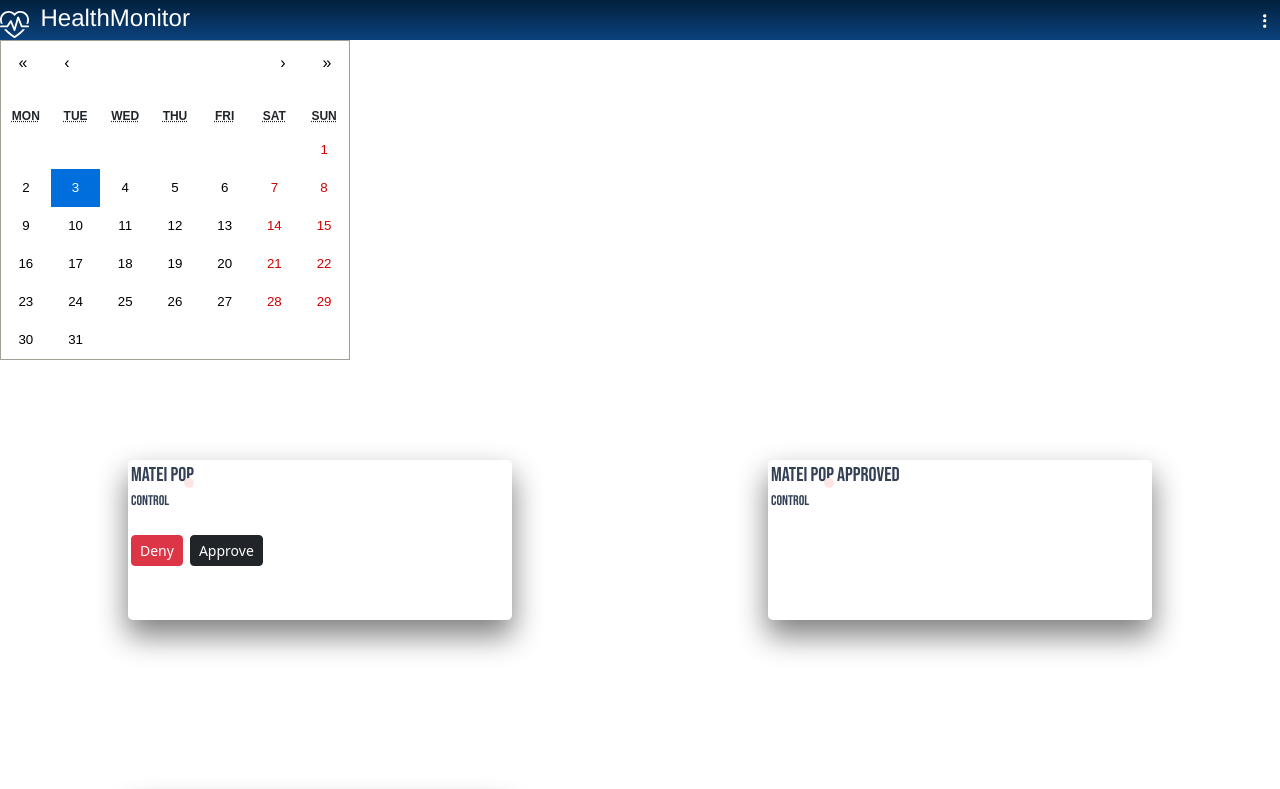
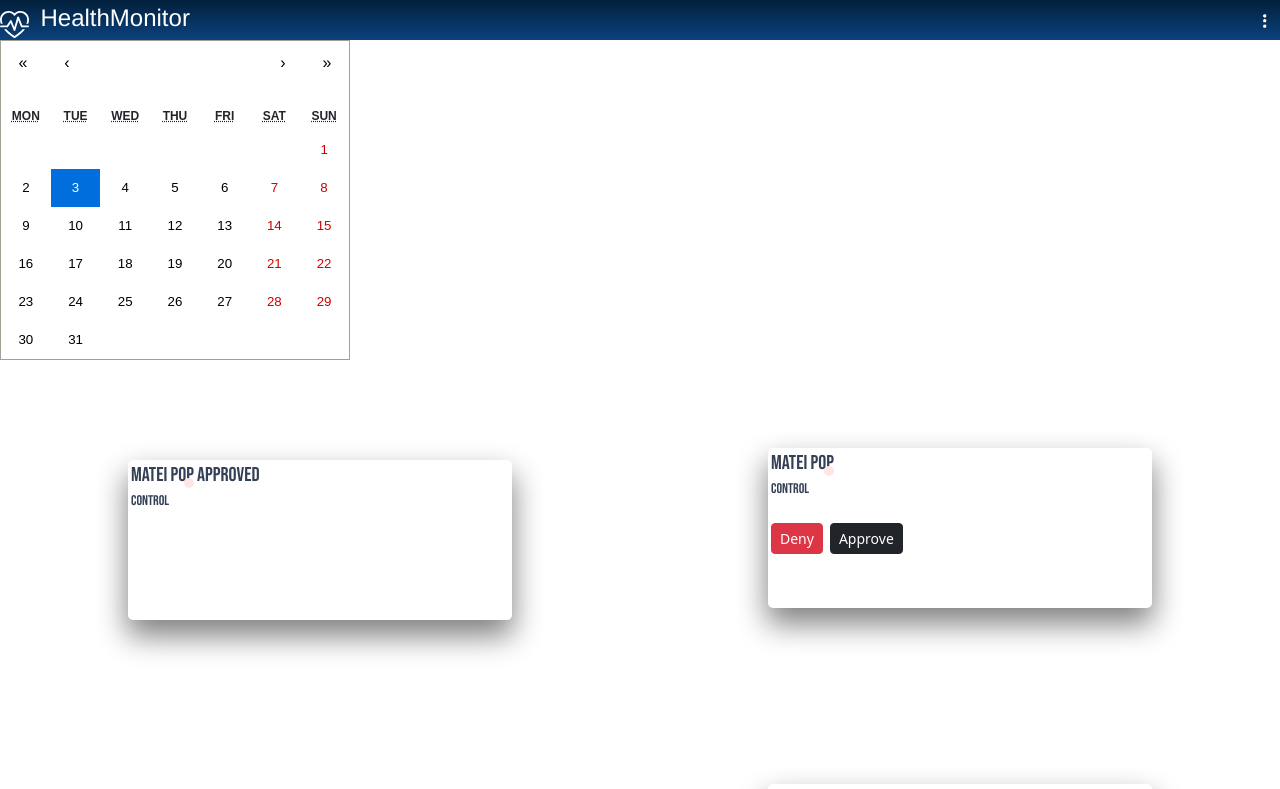
Before and after one commit to bucuralexandra/Health-Monitor, a React (Create React App) app: page /doctor/manageAppointments in a window 1280 px wide. Shown: the top 789 px of the page. Built offline with nearby package versions, Linux system fonts and the light colour scheme.

Commit message:
deny and approve feature

```diff
--- a/src/AppointmentCard.js
+++ b/src/AppointmentCard.js
@@ -10,37 +10,52 @@ function AppointmentCard(props)
 {
     const [id, setId] = useState(0);
     const [show, setShow] = useState(false);
-    const [appointments, SetAppointments] = useState([]);
+    const [approvedAppointments, SetApprovedAppointments] = useState([]);
+    const [pendingAppointments, SetPendingAppointments] = useState([]);
     const [colors, setColors] = useState(new Map());
 
     const handleClose = () => setShow(false);
 
     const handleRemoveAppointment = () => {
         setShow(false)
-        const newList = appointments.filter((item) => item.id !== id);
-        SetAppointments(newList);
+        APPOINTMENTS= APPOINTMENTS.filter(item=>item.id!==id);
     }
     useEffect(() => {
+        console.log("Date selected " +format(props.date, 'dd-MM-yyyy'));
+        const newList = APPOINTMENTS.filter((item) => item.date == format(props.date, 'dd-MM-yyyy'));
+        const approvedList= newList.filter(item=> item.status!=="pending");
+        const pendingList= newList.filter(item=> item.status==="pending")
+        SetApprovedAppointments(approvedList);
+        SetPendingAppointments(pendingList);
+        console.log(props.date)
+    }, [props,APPOINTMENTS]);
 
-        console.log("Date selected " +format(props.date, 'dd-MM-yyyy'));
-        const newList = props.appointments.filter((item) => item.date == format(props.date, 'dd-MM-yyyy'));
-        SetAppointments(newList);
-    }, [props]);
-
-
-    function approve(id) {
-        setShow(true);
-
+    const handleApprove =(id)=>
+    {
+        let appointment=pendingAppointments.find(item=>item.id==id)
+        const pendingList= pendingAppointments.filter(item=> item.id!==id);
+        appointment.status="approved";
+        let approvedList= approvedAppointments;
+        approvedList.push(appointment);
+        //const approvedList= approvedAppointments.push(appointment);
+        SetPendingAppointments(pendingList);
+        SetApprovedAppointments(approvedList);
+    }
+    const approve= (id) =>{
+        setShow(false);
+        handleApprove(id);
     }
 
-    function deny(id) {
-        setShow(false);
+    const deny= (id)=> {
+        setShow(true);
+        setId(id);
     }
 
-    return(
+    return(<div style={{display: "flex"}}>
+                <div className="approvedAppointments">
+                        {approvedAppointments && approvedAppointments.map((item) => (
+                            <div>
                                 <div className='d-flex flex-wrap justify-content-center appointment'>
-
-            {appointments && appointments.map((item) => (
                                     <div className='p-2 flex-fill ' key={item.id} id="element" >
                                         <link rel="stylesheet" href="https://cdnjs.cloudflare.com/ajax/libs/font-awesome/4.7.0/css/font-awesome.min.css" />
                                         <div id="container">
@@ -52,14 +67,39 @@ function AppointmentCard(props)
                                                 <br></br>
 
                                                 <div className="control" hidden={ item.status === "approved"}>
-                                <Button variant="danger" size="sm" disabled={colors.get(item.id)==="rgba(255,130,130,0.6)"} style={{marginRight: "0.5em" }} onClick={() => approve(item.id)}>Deny</Button>
-                                <Button variant="dark" size="sm" disabled={colors.get(item.id)==="rgba(255,130,130,0.6)"} onClick={() => deny(item.id)}>Approve</Button>
+                                                    <Button variant="danger" size="sm" disabled={colors.get(item.id)==="rgba(255,130,130,0.6)"} style={{marginRight: "0.5em" }} onClick={() => deny(item.id)}>Deny</Button>
+                                                    <Button variant="dark" size="sm" disabled={colors.get(item.id)==="rgba(255,130,130,0.6)"} onClick={() => approve(item.id)}>Approve</Button>
+                                                </div>
+
+                                            </div>
+                                        </div>
+                                    </div>
+                                </div>
+                            </div>
+                        ))}
+                </div>
+                <div className="pendingAppointments">
+                    {pendingAppointments && pendingAppointments.map((item)=>(
+                            <div className='p-2 flex-fill ' key={item.id} id="element" >
+                                <link rel="stylesheet" href="https://cdnjs.cloudflare.com/ajax/libs/font-awesome/4.7.0/css/font-awesome.min.css" />
+                                <div id="container">
+                                    <div className="product-details" >
+                                        <h1>{item.name}</h1>
+                                        <br></br>
+                                        <h1 style={{fontSize:"14px"}}>{item.motive}</h1>
+                                        <br></br>
+                                        <br></br>
+                                        <div className="control" hidden={ item.status === "approved"}>
+                                            <Button variant="danger" size="sm" disabled={colors.get(item.id)==="rgba(255,130,130,0.6)"} style={{marginRight: "0.5em" }} onClick={() => deny(item.id)}>Deny</Button>
+                                            <Button variant="dark" size="sm" disabled={colors.get(item.id)==="rgba(255,130,130,0.6)"} onClick={() => approve(item.id)}>Approve</Button>
                                         </div>
 
                                     </div>
                                 </div>
                             </div>
                     ))}
+                </div>
+
             <Modal show={show} onHide={handleClose}>
                 <Modal.Header closeButton>
                     <Modal.Title>Cancel Appointment</Modal.Title>
@@ -77,4 +117,97 @@ function AppointmentCard(props)
         </div>
      )
 }
+
+let APPOINTMENTS = [
+    {
+        id: "1",
+        date: "03-01-2023",
+        time: "12:20",
+        name : "Matei Pop",
+        doctor : "Dr. Who",
+        motive : "Control",
+        status : "pending"
+    },
+    {
+        id : "2",
+        date: "03-01-2023",
+        time: "12:20",
+        name : "Bucur Alexandra",
+        doctor : "Dr. Who",
+        motive : "PreOp",
+        status : "pending"
+    },
+    {
+        id : "3",
+        date: "03-01-2023",
+        time: "12:20",
+        name : "Sergiu Gaga",
+        doctor : "Dr. Who",
+        motive : "Control",
+        status : "pending"
+    },
+    {
+        id : "4",
+        date: "03-01-2023",
+        time: "12:20",
+        name : "Mihai Pop",
+        doctor : "Dr. Who",
+        motive : "Control",
+        status : "pending"
+    },
+    {
+        id : "5",
+        date: "03-01-2023",
+        time: "12:20",
+        name : "Maria Antoaneta",
+        doctor : "Dr. Who",
+        motive : "Control",
+        status : "pending"
+    },
+    {
+        id : "6",
+        date: "03-01-2023",
+        time: "12:20",
+        name : "Matei Pop approved",
+        doctor : "Dr. Who",
+        motive : "Control",
+        status : "approved"
+    },
+    {
+        id : "7",
+        date: "03-01-2023",
+        time: "12:20",
+        name : "Bucur Alexandra approved",
+        doctor : "Dr. Who",
+        motive : "PreOp",
+        status : "approved"
+    },
+    {
+        id : "8",
+        date: "03-01-2023",
+        time: "12:20",
+        name : "Sergiu Gaga approved",
+        doctor : "Dr. Who",
+        motive : "Control",
+        status : "approved"
+    },
+    {
+        id : "9",
+        date: "03-01-2023",
+        time: "12:20",
+        name : "Mihai Pop approved",
+        doctor : "Dr. Who",
+        motive : "Control",
+        status : "approved"
+    },
+    {
+        id : "10",
+        date: "03-01-2023",
+        time: "12:20",
+        name : "Maria Antoaneta approved",
+        doctor : "Dr. Who",
+        motive : "Control",
+        status : "approved"
+    }
+]
 export default AppointmentCard;
--- a/src/ManageAppointments.js
+++ b/src/ManageAppointments.js
@@ -10,7 +10,7 @@ import AppointmentCard from "./AppointmentCard"
 function ManageAppointments(props) {
 
     const [date, setDate] = useState(new Date());
-    const [approvedAppointments, setApprovedAppointments] = useState(APPROVED_APPOINTMENTS);
+
 
 
     const onDateChange = (newDate) => {
@@ -23,114 +23,11 @@ function ManageAppointments(props) {
             <Calendar locale="en-GB" onChange={onDateChange}
                       value={date}
                       showNeighboringMonth={false}/>
-            <div style={{display: "flex"}}>
-                <div className="pendingAppointments">
-                    <AppointmentCard date={date} appointments={PENDING_APPOINTMENTS}/>
-                </div>
-                <div className="approvedAppointments">
-                    <AppointmentCard date={date} appointments={APPROVED_APPOINTMENTS}/>
-                </div>
-            </div>
+           <AppointmentCard date={date}/>
         </div>
     );
 
 }
 
-const PENDING_APPOINTMENTS = [
-    {
-        id : "1",
-        date: "03-01-2023",
-        time: "12:20",
-        name : "Matei Pop",
-        doctor : "Dr. Who",
-        motive : "Control",
-        status : "pending"
-    },
-    {
-        id : "2",
-        date: "12-12-2022",
-        time: "12:20",
-        name : "Bucur Alexandra",
-        doctor : "Dr. Who",
-        motive : "PreOp",
-        status : "pending"
-    },
-    {
-        id : "3",
-        date: "12-12-2022",
-        time: "12:20",
-        name : "Sergiu Gaga",
-        doctor : "Dr. Who",
-        motive : "Control",
-        status : "pending"
-    },
-    {
-        id : "4",
-        date: "12-12-2022",
-        time: "12:20",
-        name : "Mihai Pop",
-        doctor : "Dr. Who",
-        motive : "Control",
-        status : "pending"
-    },
-    {
-        id : "5",
-        date: "03-01-2023",
-        time: "12:20",
-        name : "Maria Antoaneta",
-        doctor : "Dr. Who",
-        motive : "Control",
-        status : "pending"
-    }
-]
-
-const APPROVED_APPOINTMENTS = [
-    {
-        id : "1",
-        date: "03-01-2023",
-        time: "12:20",
-        name : "Matei Pop approved",
-        doctor : "Dr. Who",
-        motive : "Control",
-        status : "approved"
-    },
-    {
-        id : "2",
-        date: "12-12-2022",
-        time: "12:20",
-        name : "Bucur Alexandra approved",
-        doctor : "Dr. Who",
-        motive : "PreOp",
-        status : "approved"
-    },
-    {
-        id : "3",
-        date: "12-12-2022",
-        time: "12:20",
-        name : "Sergiu Gaga approved",
-        doctor : "Dr. Who",
-        motive : "Control",
-        status : "approved"
-    },
-    {
-        id : "4",
-        date: "12-12-2022",
-        time: "12:20",
-        name : "Mihai Pop approved",
-        doctor : "Dr. Who",
-        motive : "Control",
-        status : "approved"
-    },
-    {
-        id : "5",
-        date: "12-12-2022",
-        time: "12:20",
-        name : "Maria Antoaneta approved",
-        doctor : "Dr. Who",
-        motive : "Control",
-        status : "approved"
-    }
-]
-
 
 export default ManageAppointments;
```
Also changed, not shown: src/App.css (line endings or trailing spaces). Lines whose indentation alone changed are shown as unchanged.
